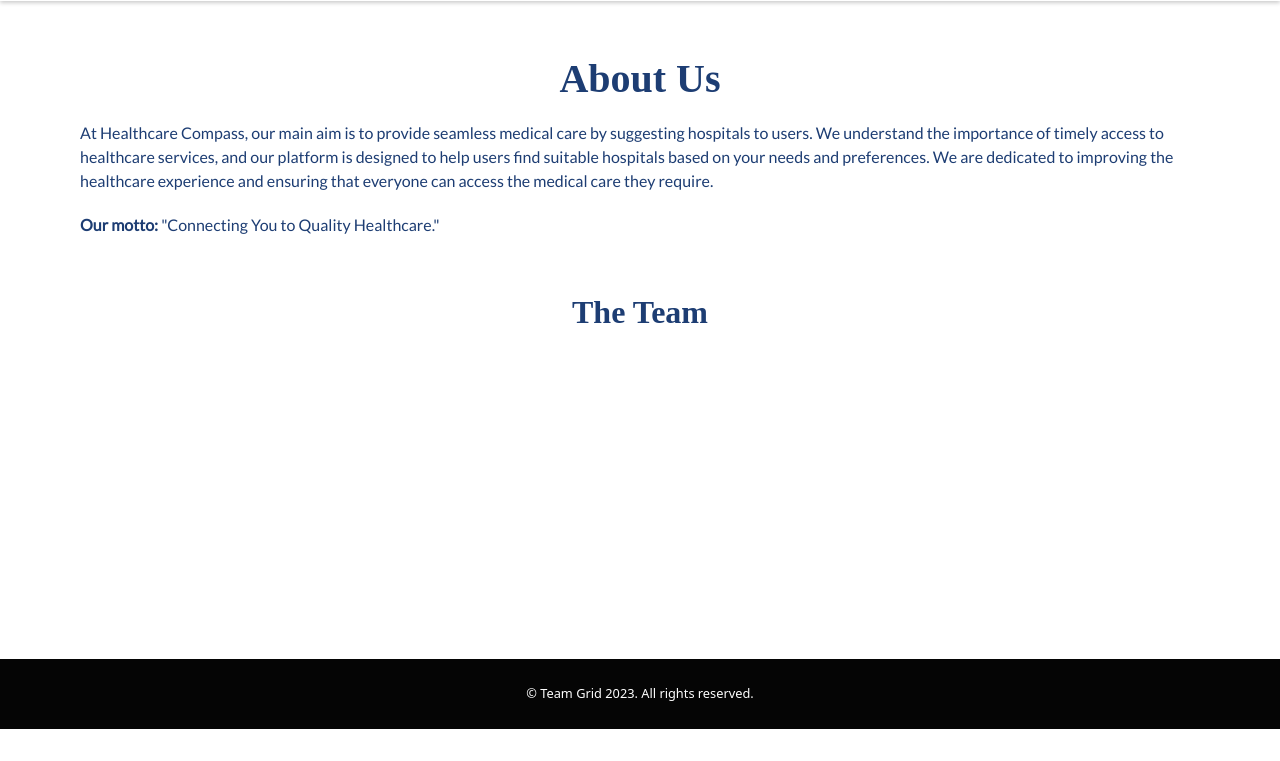
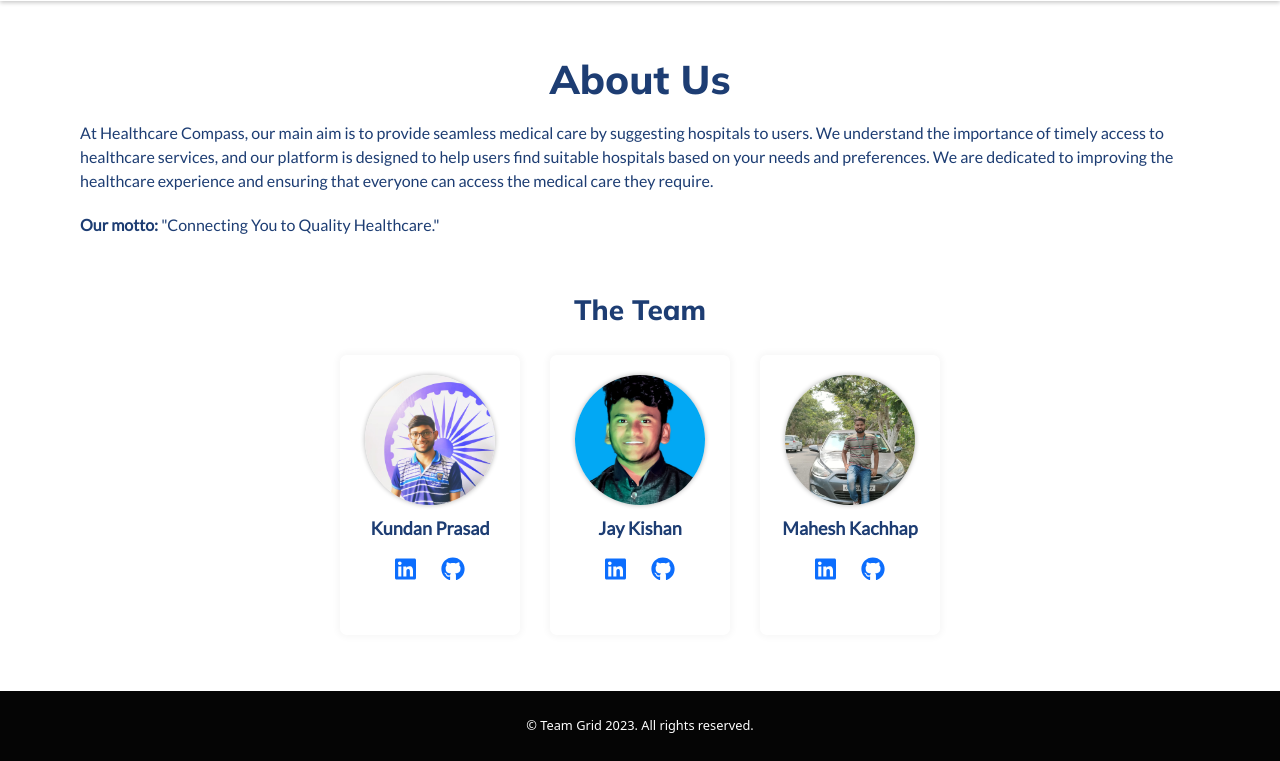
Before and after one commit to kundanKP35/Healthcare_Compass, a Flask app: page /static/about.html in a window 1280 px wide. Shown: the part 71-832 px from the top of the page. Before the commit the page ends 800 px from the top, so only its background shows below. Run offline with Flask 2, Linux system fonts and the light colour scheme.

Commit message:
add about us page

```diff
--- a/static/about.html
+++ b/static/about.html
@@ -10,13 +10,14 @@
       crossorigin="anonymous"
     />
     <link
-      href="https://fonts.googleapis.com/css2?family=Lato&family=Montserrat&display=swap"
+      href="https://fonts.googleapis.com/css2?family=Lato&family=Mulish:wght@400;800&display=swap"
       rel="stylesheet"
     />
+    <script src="https://cdnjs.cloudflare.com/ajax/libs/font-awesome/5.15.3/js/all.min.js"></script>
   </head>
   <body>
     <div class="navbar-container fixed-top">
-      <nav class="navbar navbar-expand-lg">
+      <nav class="navbar navbar-expand-sm">
         <a class="navbar-brand" href="/">
           <img src="../static/images/logo-no-background.png" alt="" />
         </a>
@@ -78,16 +79,66 @@
 
     <div id="team-section">
       <h3>The Team</h3>
-      <!-- <div class="team-member">
-        <img src="../static/images/profile.jpg" alt="Kundan Prasad" />
-        <h4>Kundan Prasad</h4>
-        <p>Email: b420031@iiit-bh.ac.in.com</p>
+      <div class="custom-content">
+        <div class="custom-card">
+          <img
+            src="../static/images/KP_pic.jpg"
+            alt="Kundan"
+            class="custom-avatar"
+          />
+          <p>Kundan Prasad</p>
+          <div class="custom-details">
+            <div class="icons">
+              <a href="https://www.linkedin.com/in/kundan35" target="_blank"
+                ><i class="fab fa-linkedin"></i
+              ></a>
+              <a href="https://github.com/kundanKP35" target="_blank"
+                ><i class="fab fa-github"></i
+              ></a>
+            </div>
+          </div>
+        </div>
+        <div class="custom-card">
+          <img
+            <img
+            src="../static/images/JK_pic.jpg"
+            alt="Profile Photo"
+            alt="Jay"
+            class="custom-avatar"
+          />
+          <p>Jay Kishan</p>
+          <div class="custom-details">
+            <div class="icons">
+              <a
+                href="https://www.linkedin.com/in/jay-kishan-743a4a253"
+                target="_blank"
+                ><i class="fab fa-linkedin"></i
+              ></a>
+              <a href="https://github.com/jacksjay" target="_blank"
+                ><i class="fab fa-github"></i
+              ></a>
+            </div>
+          </div>
+        </div>
+        <div class="custom-card">
+          <img
+            src="../static/images/MK_pic.jpg"
+            alt="Mahesh Kachhap"
+            class="custom-avatar"
+          />
+          <p>Mahesh Kachhap</p>
+          <div class="custom-details">
+            <div class="icons">
+              <a href="https://www.linkedin.com/in/mahesh-kumar-kachhap-949661204/" target="_blank"
+                ><i class="fab fa-linkedin"></i
+              ></a>
+              <a href="https://github.com/mahesh-3951" target="_blank"
+                ><i class="fab fa-github"></i
+              ></a>
+            </div>
+          </div>
+        </div>
       </div>
-      <div class="team-member">
-        <img src="team_member2.jpg" alt="Team Member 2" />
-        <h4>Jane Smith</h4>
-        <p>Email: jane@example.com</p>
-      </div> -->
     </div>
 
     <footer id="footer-section">
--- a/static/css/about.css
+++ b/static/css/about.css
@@ -11,7 +11,7 @@ h3,
 h4,
 h5,
 h6 {
-  font-family: "Montserrat-Bold";
+  font-family: 'Mulish';
 }
 
 /* Navbar section */
@@ -57,49 +57,75 @@ h6 {
   font-family: "Lato", sans-serif;
 }
 
-#team-section{
+
+#team-section {
   margin: 3.5rem 5rem;
   color: #1d3d73;
 }
-#team-section h3 {
+#team-section h3{
   text-align: center;
-  margin-bottom: 18px;
-  font-weight: bold;
-  font-size: 2rem;
+  font-family: "Mulish";
+  font-weight: bolder;
 }
-#team-section h4{
-  font-weight: bold;
-  font-size: 1.3rem;
-  margin:0;
-}
-#team-section .team-member {
+.custom-content {
+  display: flex;
+  justify-content: space-between;
+  width: 640px;
+  height: 300px;
+  margin: auto;
+  padding: 20px;
   text-align: center;
-  margin-bottom: 30px;
 }
 
-#team-section img {
-  width: 150px;
-  height: 150px;
-  border-radius: 50%;
-  object-fit: cover;
-  margin-bottom: 10px;
+.custom-card {
+  cursor: pointer;
+  border-radius: 7px;
+  padding: 10px;
+  width: 180px;
+  height: 280px;
+  background-color: rgba(255, 255, 255, 0.2);
+  box-shadow: 0px 0px 6px 3px rgba(0, 0, 0, 0.03);
+  transition: 0.2s ease-in-out;
 }
 
-#team-section p {
-  font-size: 14px;
-  margin: 0;
+.custom-card:hover {
+  transform: scale(1.03);
 }
 
-#footer-section{
+.custom-card p{
+  margin-bottom: 1.5rem;
+  font-size: 18px;
+  font-weight: bold;
+  font-family: "Lato", sans-serif;
+}
+
+.custom-avatar {
+  width: 130px;
+  height: 130px;
+  object-fit: cover;
+  object-position: 50% 50%;
+  margin: 10px;
+  box-shadow: 0 0 5px 0 rgba(0, 0, 0, 0.3);
+  border-radius: 50%;
+  transition: 0.15s ease-in-out;
+}
+
+.custom-details {
+  margin-top: -15px;
+}
+.icons a{
+  margin: 0 10px;
+  font-size: 1.5rem;
+}
+
+
+#footer-section {
   background-color: #050505;
   color: #ffffff;
   text-align: center;
   font-size: 0.8rem;
   padding: 2% 0;
-    position: fixed;
-    bottom: 0;
-    width: 100%;
 }
-#footer-section p{
+#footer-section p {
   margin: 0;
 }
```
Also changed, not shown: static/css/home.css (+8 -5 lines), templates/index.html (+21 -10 lines), static/images/JK_pic.jpg (added), static/images/KP_pic.jpg (renamed from static/images/profile.jpg), static/images/MK_pic.jpg (added). Lines whose indentation alone changed are shown as unchanged.
